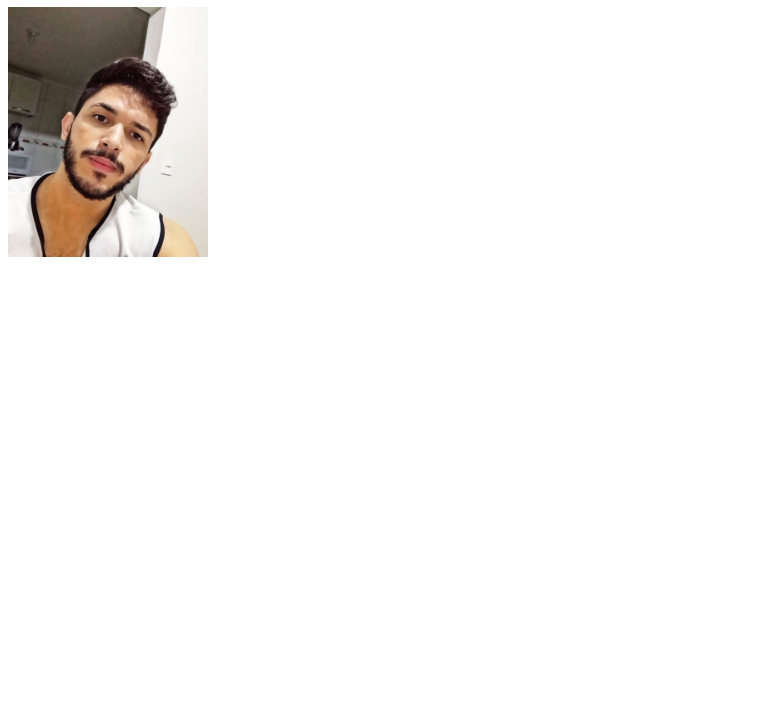
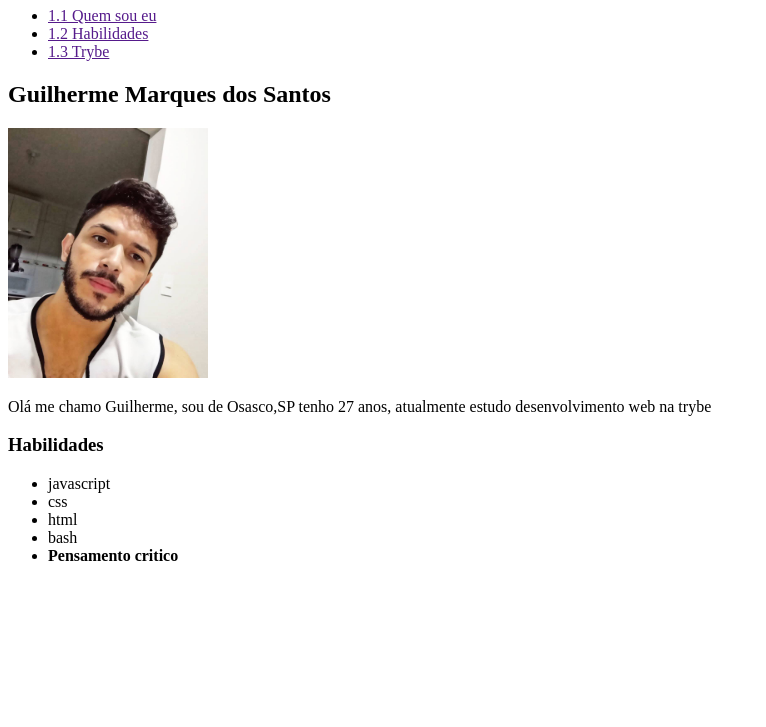
Before and after one commit to guimarquess/portifoli-web-trybe, a plain HTML site: page index.html in a window 1280 px wide. Shown: the part 73-800 px from the top of the page, without its empty margins (0-766 px from the left). Drawn offline with Linux system fonts and the light colour scheme.

Commit message:
fazendo o indice

```diff
--- a/index.html
+++ b/index.html
@@ -1,13 +1,37 @@
 <!DOCTYPE html>
 <html lang="en">
-<head>
-    <meta charset="UTF-8">
-    <meta http-equiv="X-UA-Compatible" content="IE=edge">
-    <meta name="viewport" content="width=device-width, initial-scale=1.0">
+  <head>
+    <meta charset="UTF-8" />
+    <meta http-equiv="X-UA-Compatible" content="IE=edge" />
+    <meta name="viewport" content="width=device-width, initial-scale=1.0" />
     <title>Document</title>
-</head>
-<body>
-    <h1>Guilherme Marques dos Santos</h1>
-    <img src="imagem-gui.jpg" alt="foto-guilherme-marques-dos Santos" width="200px" height="250px">
-</body>
+  </head>
+  <body>
+    <h1>Índice</h1>
+    <ul>
+          <li><a href="">1.1 Quem sou eu</a></li>
+          <li><a href="">1.2 Habilidades</a></li>
+          <li><a href="">1.3 Trybe</a></li>
+    </ul>
+
+    <h2>Guilherme Marques dos Santos</h2>
+    <img
+      src="imagem-gui.jpg"
+      alt="foto-guilherme-marques-dos Santos"
+      width="200px"
+      height="250px"
+    />
+    <p>
+      Olá me chamo Guilherme, sou de Osasco,SP tenho 27 anos, atualmente estudo
+      desenvolvimento web na trybe
+    </p>
+    <h3>Habilidades</h3>
+    <ul>
+      <li>javascript</li>
+      <li>css</li>
+      <li>html</li>
+      <li>bash</li>
+      <strong><li>Pensamento critico</li></strong>
+    </ul>
+  </body>
 </html>
```
